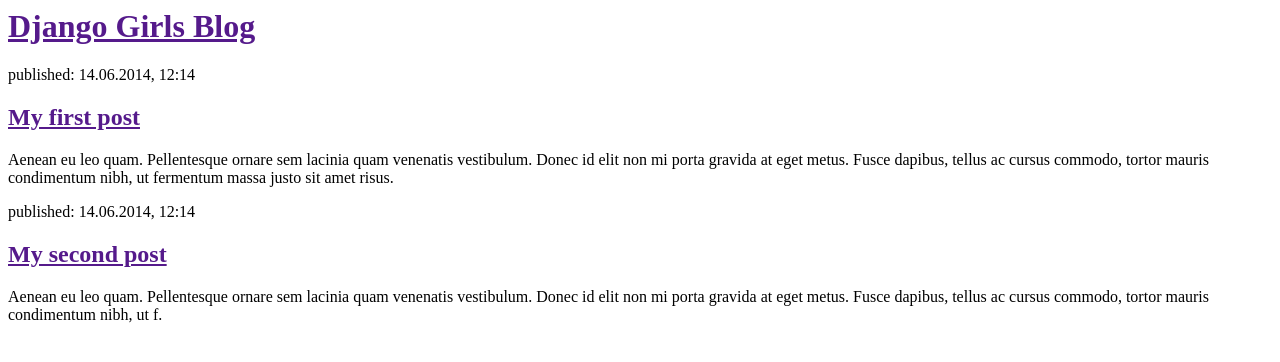
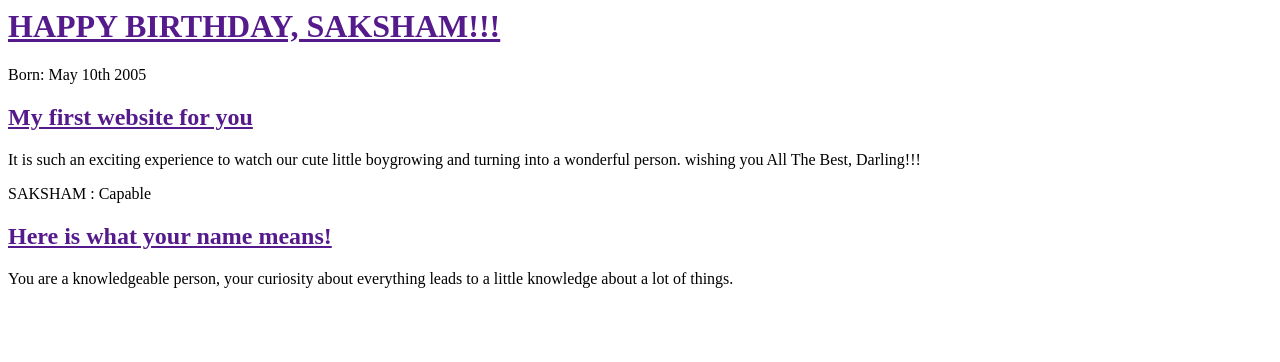
Before and after one commit to Geetanjali-S/AppleOfMyEye, a Django app: page / in a window 1280 px wide. Shown: the top 362 px of the page. Run offline with Django 3.2, Linux system fonts and the light colour scheme.

Commit message:
Changes made

```diff
--- a/blog/templates/blog/post_list.html
+++ b/blog/templates/blog/post_list.html
@@ -1,22 +1,22 @@
 <html>
     <head>
-        <title>Django Girls blog</title>
+        <title>Apple of my Eye</title>
     </head>
     <body>
         <div>
-            <h1><a href="">Django Girls Blog</a></h1>
+            <h1><a href="">HAPPY BIRTHDAY, SAKSHAM!!!</a></h1>
         </div>
 
         <div>
-            <p>published: 14.06.2014, 12:14</p>
-            <h2><a href="">My first post</a></h2>
-            <p>Aenean eu leo quam. Pellentesque ornare sem lacinia quam venenatis vestibulum. Donec id elit non mi porta gravida at eget metus. Fusce dapibus, tellus ac cursus commodo, tortor mauris condimentum nibh, ut fermentum massa justo sit amet risus.</p>
+            <p>Born: May 10th 2005</p>
+            <h2><a href="">My first website for you</a></h2>
+            <p> It is such an exciting experience to watch our cute little boygrowing and turning into a wonderful person. wishing you All The Best, Darling!!! </p>
         </div>
 
         <div>
-            <p>published: 14.06.2014, 12:14</p>
-            <h2><a href="">My second post</a></h2>
-            <p>Aenean eu leo quam. Pellentesque ornare sem lacinia quam venenatis vestibulum. Donec id elit non mi porta gravida at eget metus. Fusce dapibus, tellus ac cursus commodo, tortor mauris condimentum nibh, ut f.</p>
+            <p>SAKSHAM : Capable</p>
+            <h2><a href="">Here is what your name means!</a></h2>
+            <p>You are a knowledgeable person, your curiosity about everything leads to a little knowledge about a lot of things.</p>
         </div>
     </body>
 </html>
```
